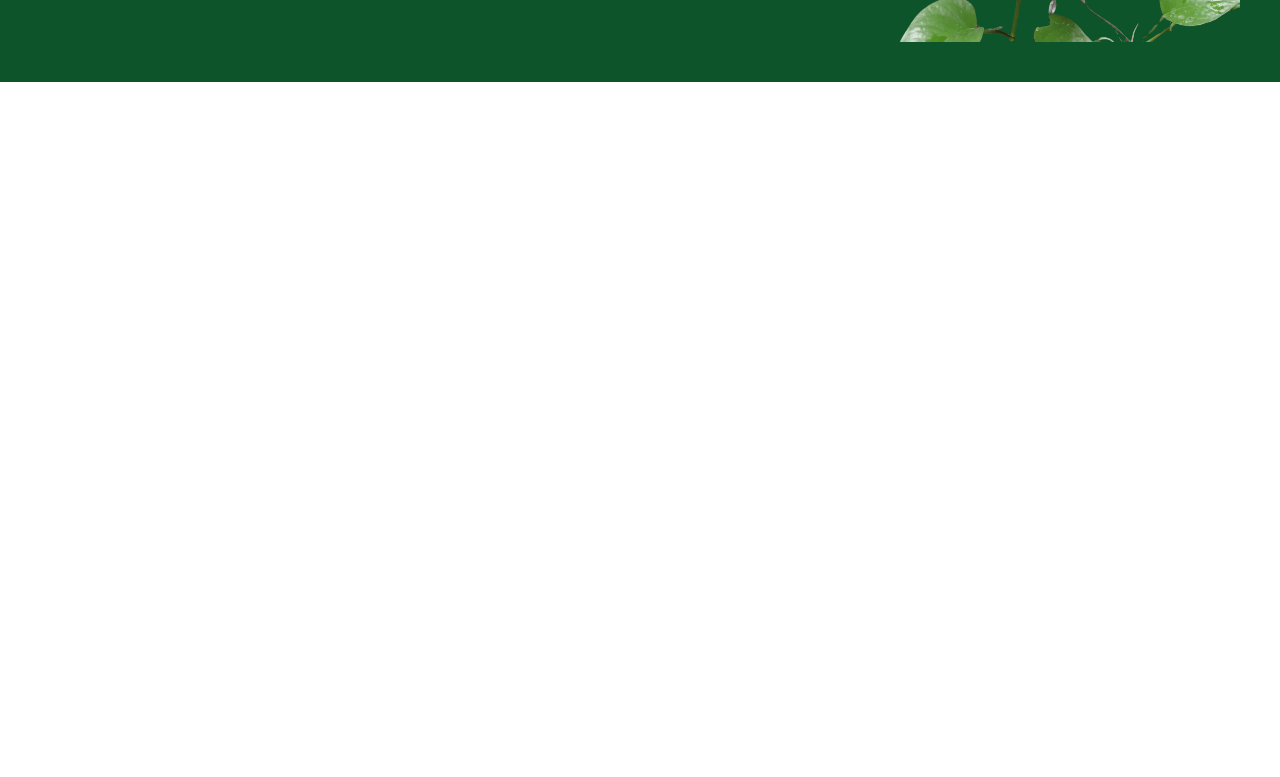
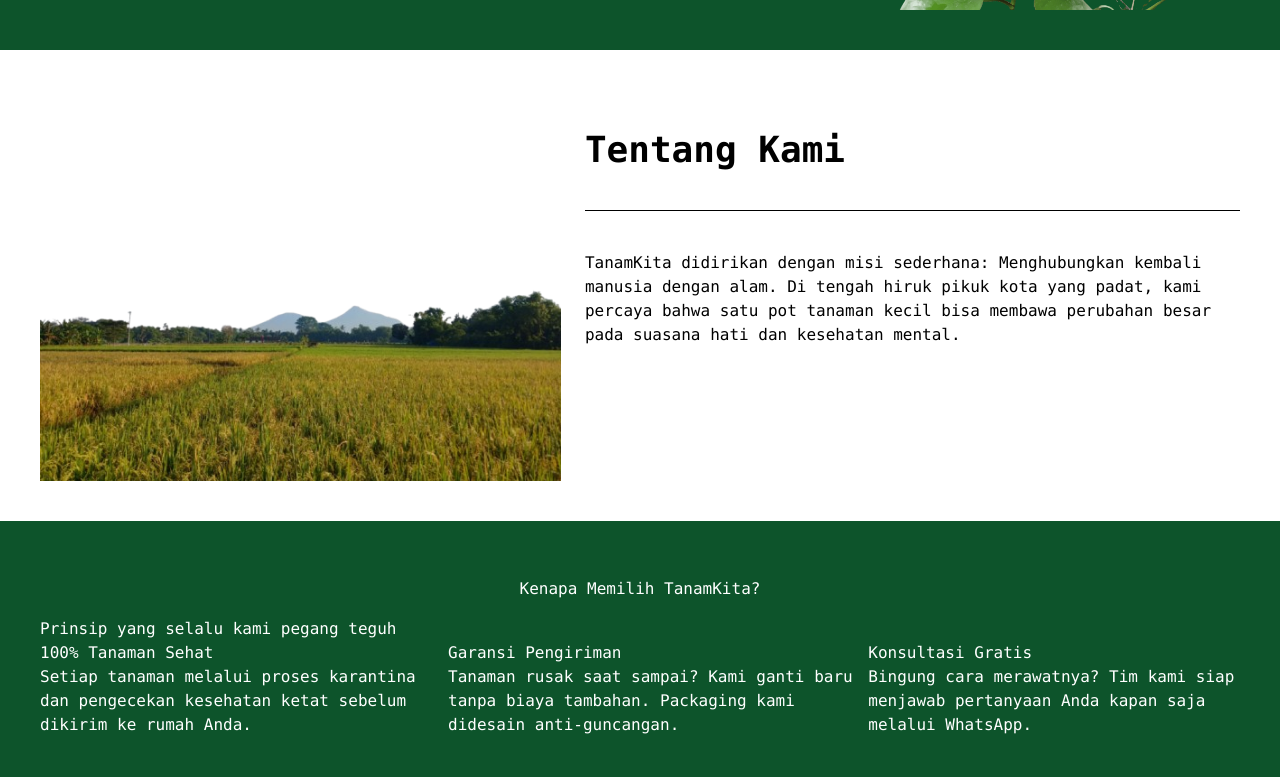
Before and after one commit to dzakyard/tanamkita, a website: page index.html in a window 1280 px wide. Shown: the part 611-1388 px from the top of the page. Before the commit the page ends 800 px from the top, so only its background shows below. Drawn offline with nearby package versions, Linux system fonts and the light colour scheme; files that its build step writes are made by us from their sources.

Commit message:
add about us and principles

```diff
--- a/index.html
+++ b/index.html
@@ -7,9 +7,8 @@
   <link href="./dist/output.css" rel="stylesheet">
 </head>
 <body class="font-mono">
-  <header class="flex bg-green-900 text-white p-4 px-10 justify-center">
-  <p class="text-left text-2xl font-bold basis-1/3">TanamKita</p>
-    <nav class="basis-2/3 justify-center">
+  <header class="flex p-4 px-10 justify-center">
+    <nav class="fixed p-4 bg-green-900 text-white basis-2/3 justify-center fixed">
       <ul class="flex gap-6">
         <li><a href="#">Home</a></li>
         <li><a href="#">Product</a></li>
@@ -29,8 +28,42 @@
       <div class="max-w-100">
         <img src="assets/home-1.png" alt="home-1">
       </div>
-    <section>
+    </section>
 
+    <section id="about-us" class="flex p-10 gap-6">
+      <div class="w-450">
+        <img src="assets/about-us-mount.png" alt="about-us-mount">
+      </div>
+      <article>
+        <h2 class="text-4xl font-bold py-10">Tentang Kami</h2>
+        <hr>
+        <p class="py-10">TanamKita didirikan dengan misi sederhana: Menghubungkan kembali manusia dengan alam. Di tengah hiruk pikuk kota yang padat, kami percaya bahwa satu pot tanaman kecil bisa membawa perubahan besar pada suasana hati dan kesehatan mental.</p>
+      </article>
+   </section>
+
+   <section id="principles" class="bg-green-900 text-white p-10">
+    <h2 class="text-center p-4">Kenapa Memilih TanamKita?</h2>
+    <p>Prinsip yang selalu kami pegang teguh</p>
+    <div id="princip">
+      <ul class="flex">
+        <li>
+          <div id="icon"></div>
+          <h3>100% Tanaman Sehat</h3>
+          <p>Setiap tanaman melalui proses karantina dan pengecekan kesehatan ketat sebelum dikirim ke rumah Anda.</p>
+        </li>
+        <li>
+          <div id="icon"></div>
+          <h3>Garansi Pengiriman</h3>
+          <p>Tanaman rusak saat sampai? Kami ganti baru tanpa biaya tambahan. Packaging kami didesain anti-guncangan.</p>
+        </li>
+        <li>
+          <div id="icon"></div>
+          <h3>Konsultasi Gratis</h3>
+          <p>Bingung cara merawatnya? Tim kami siap menjawab pertanyaan Anda kapan saja melalui WhatsApp.</p>
+        </li>
+      </ul>
+    </div>
+   </section>
 
   </main>
 </body>
```
Also changed, not shown: assets/about-us-mount.png (added).
